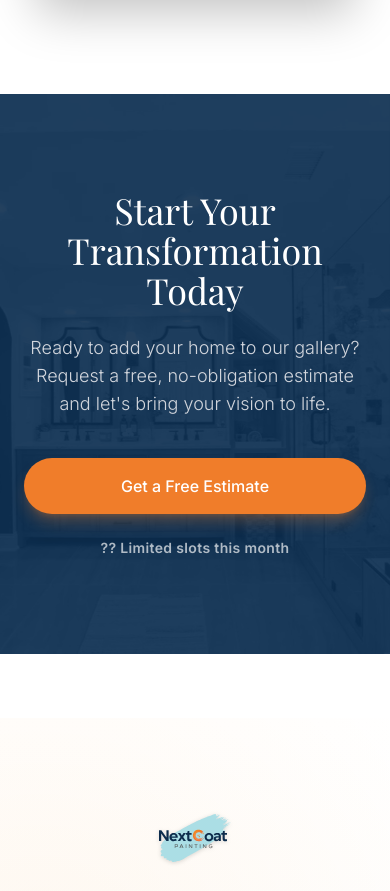
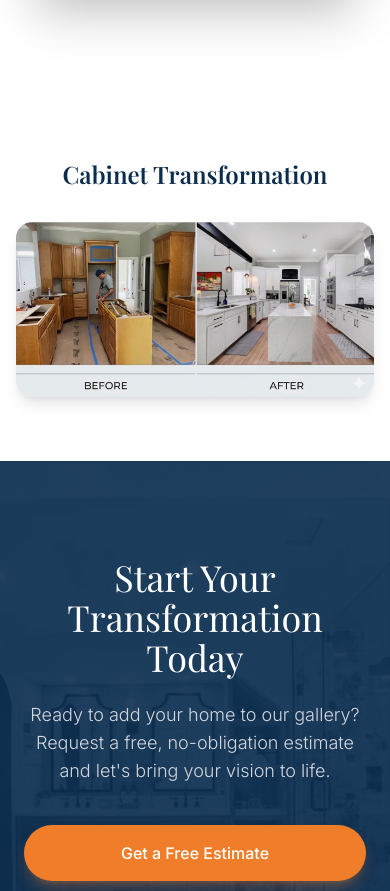
Before and after one commit to kartik-singhhh03/Next-Coat, a React (Vite) app: page /gallery in a window 390 px wide. Shown: the part 10090-10981 px from the top of the page. Built offline with nearby package versions, Linux system fonts and the light colour scheme; a web font is replaced by a local one.

Commit message:
images updated

```diff
--- a/src/components/home-page/Services.jsx
+++ b/src/components/home-page/Services.jsx
@@ -2,7 +2,7 @@ import { Link } from "react-router-dom";
 import UrgencyCTA from "../UrgencyCTA";
 import interior from "/images/gallery/g10.webp";
 import exterior from "/images/exterior.webp";
-import cabinet from "/images/hero3.webp";
+import cabinet from "/images/cab_img.jpeg";
 
 const servicesList = [
   {
--- a/src/pages/Gallery.jsx
+++ b/src/pages/Gallery.jsx
@@ -334,6 +334,21 @@ export default function GalleryPage() {
         </div>
       </section>
 
+      {/* 4. NEW BEFORE/AFTER IMAGE SECTION */}
+      <section className="max-w-6xl mx-auto px-4 py-16">
+        <h2 className="text-2xl md:text-3xl font-semibold text-center text-primary mb-8">
+          Cabinet Transformation
+        </h2>
+        <div className="rounded-2xl overflow-hidden shadow-lg">
+          <img
+            src="/images/before_img.jpeg"
+            alt="Cabinet painting before and after transformation"
+            className="w-full h-auto object-cover"
+            loading="lazy"
+          />
+        </div>
+      </section>
+
       {/* 5. CTA SECTION */}
       <section className="py-24 md:py-32 bg-primary relative overflow-hidden text-center">
         <div className="absolute inset-0 bg-[url('/images/gallery/g1.webp')] bg-cover bg-center opacity-10 mix-blend-luminosity"></div>
```
Also changed, not shown: public/images/before_img.jpeg (added), public/images/cab_img.jpeg (added).
